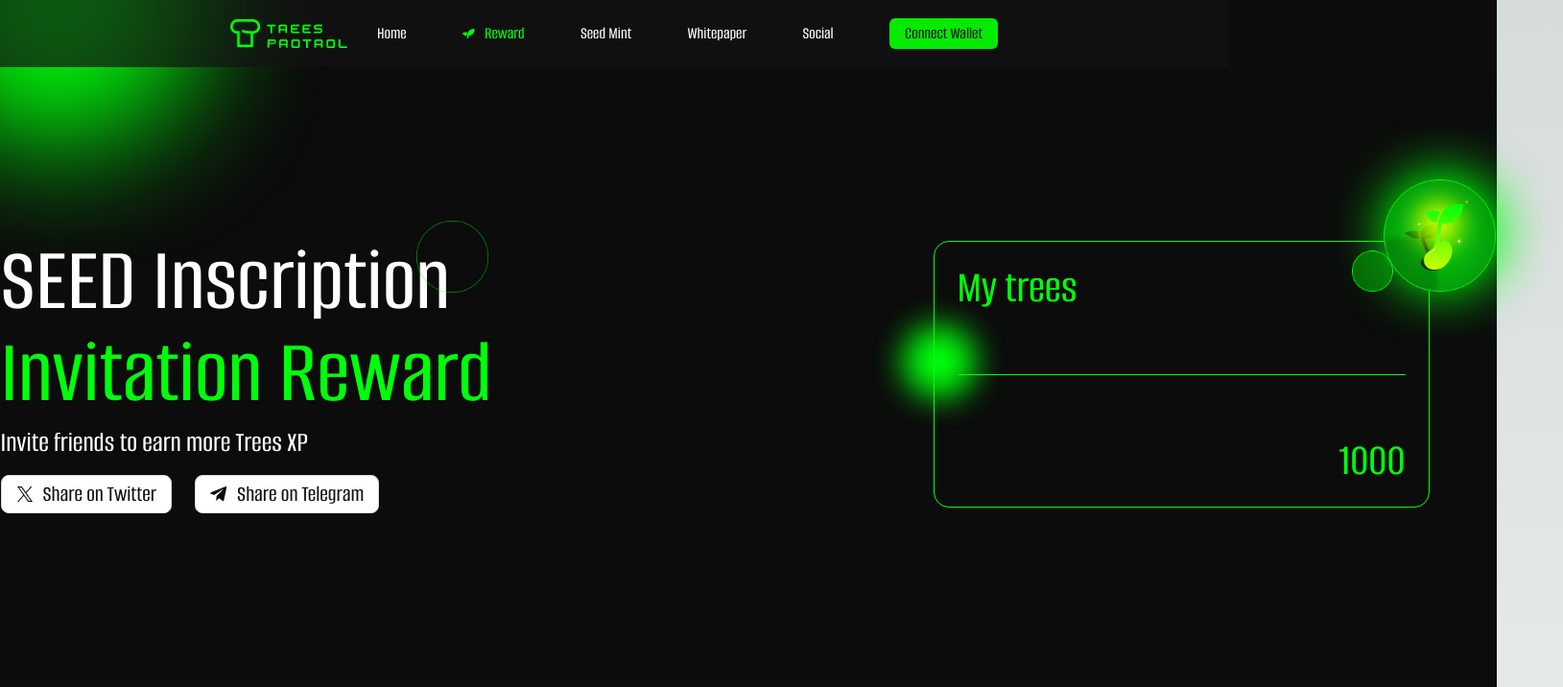
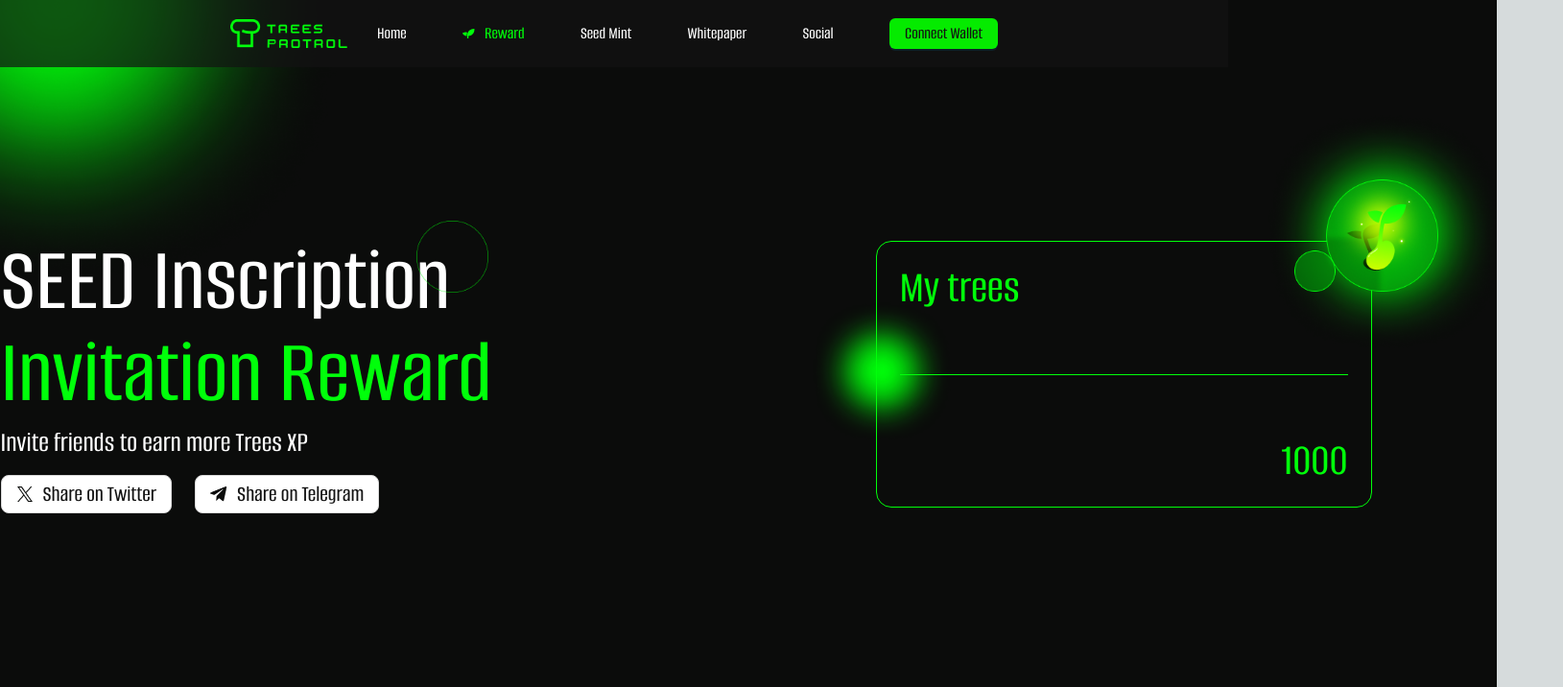
Before and after one commit to weiWang513/trees, a Next.js app: page /reward in a window 1280 px wide. Shown: the top 716 px of the page at 96% size, 1629 px wide, since content can reach past the window. Built offline with nearby package versions, Linux system fonts and the light colour scheme.

Commit message:
feat: styles

```diff
--- a/app/reward/index.scss
+++ b/app/reward/index.scss
@@ -13,6 +13,8 @@
   .t-content {
     width: 1559px;
     height: 640px;
+    overflow-x: hidden;
+    padding-right: 60px;
   }
   .hr {
     flex: 0 0 517px;
@@ -37,7 +39,7 @@
     margin-right: 70px;
   }
   .hr-g-circle {
-    top: 50px;
+    top: 60px;
     left: -70px;
   }
   .hr-rward-tm {
```
